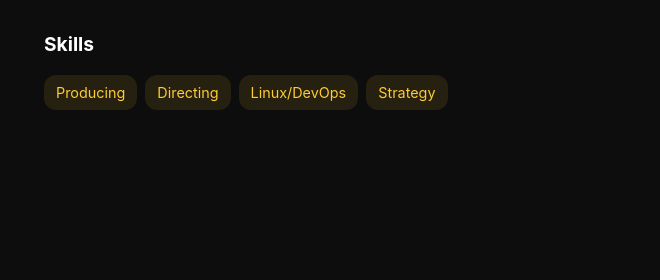
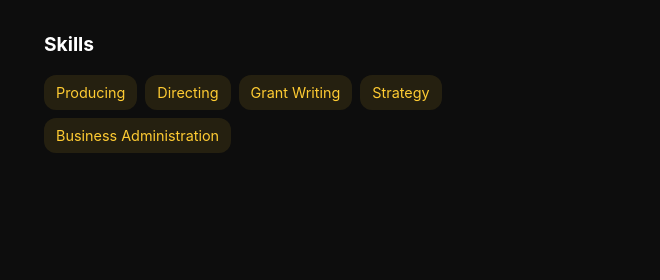
Before and after one commit to zahntron/github.io, a plain HTML site: page index.html in a window 1280 px wide. Shown: the part 1944-2224 px from the top of the page, 620-1280 px from the left. Drawn offline with Linux system fonts and the light colour scheme.

Commit message:
Update index.html

```diff
--- a/index.html
+++ b/index.html
@@ -361,8 +361,9 @@
                     <div style="display:flex; flex-wrap:wrap; gap:8px;">
                         <span style="padding:6px 12px; background:rgba(255,204,51,0.1); color:var(--tos-yellow); border-radius:12px; font-size:0.9rem;">Producing</span>
                         <span style="padding:6px 12px; background:rgba(255,204,51,0.1); color:var(--tos-yellow); border-radius:12px; font-size:0.9rem;">Directing</span>
-                        <span style="padding:6px 12px; background:rgba(255,204,51,0.1); color:var(--tos-yellow); border-radius:12px; font-size:0.9rem;">Linux/DevOps</span>
+                        <span style="padding:6px 12px; background:rgba(255,204,51,0.1); color:var(--tos-yellow); border-radius:12px; font-size:0.9rem;">Grant Writing</span>
                         <span style="padding:6px 12px; background:rgba(255,204,51,0.1); color:var(--tos-yellow); border-radius:12px; font-size:0.9rem;">Strategy</span>
+                        <span style="padding:6px 12px; background:rgba(255,204,51,0.1); color:var(--tos-yellow); border-radius:12px; font-size:0.9rem;">Business Administration</span>
                     </div>
                 </div>
             </div>
```
